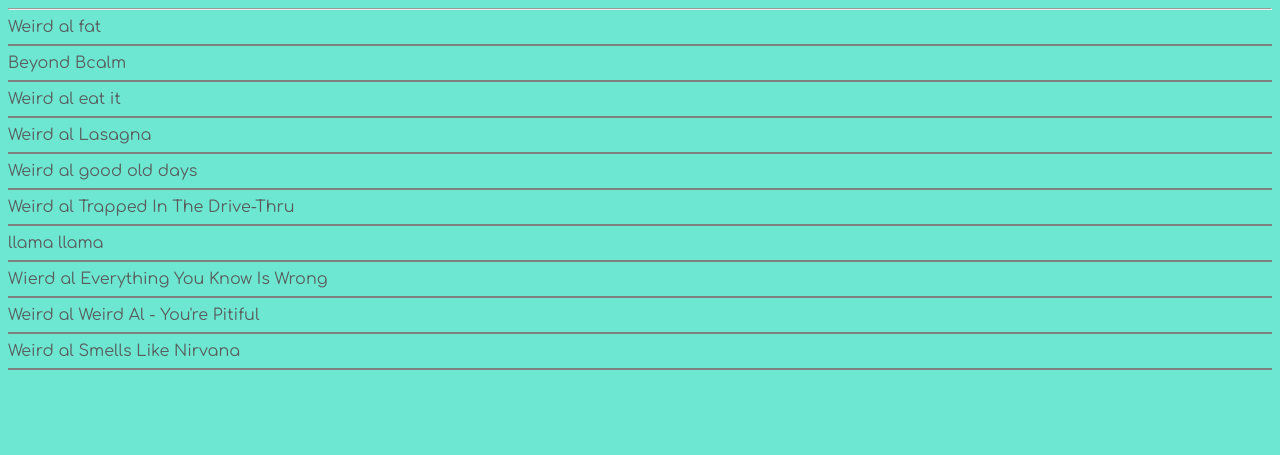
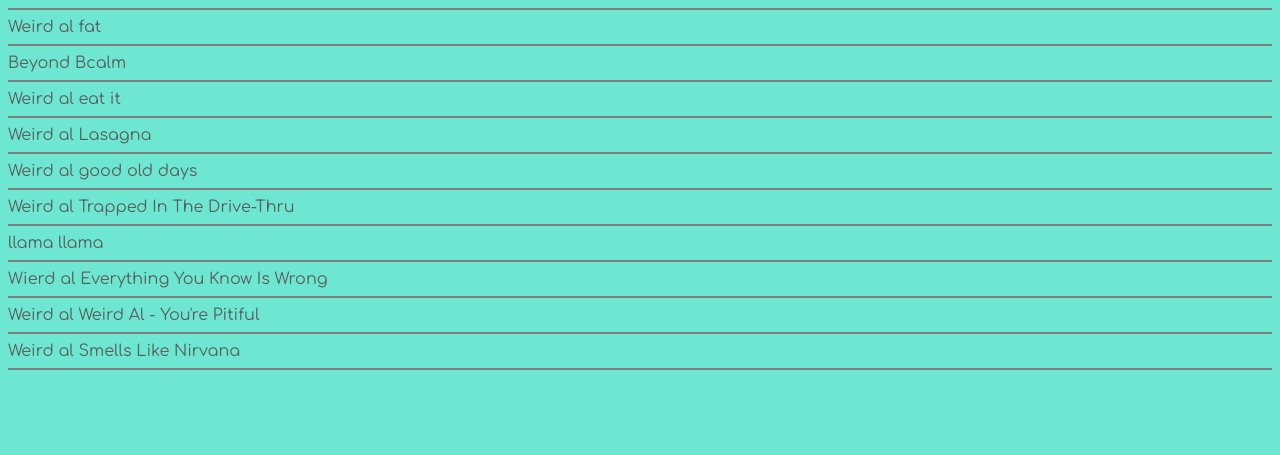
Before and after one commit to vedanthsuresh/Music4free, a plain HTML site: page index.html in a window 1280 px wide. Shown: the top 455 px of the page. Drawn offline with Linux system fonts and the light colour scheme.

Commit message:
Update index.html

```diff
--- a/index.html
+++ b/index.html
@@ -13,7 +13,7 @@
         <link rel="stylesheet" href="styles.css">
     </head>
     <body>
-        <hr>
+        <hr noshade>
         <a rel="stylesheet"
          href="https://www.youtube.com/watch?v=t2mU6USTBRE&ab_channel=alyankovicVEVO">
          Weird al fat</a>
```
